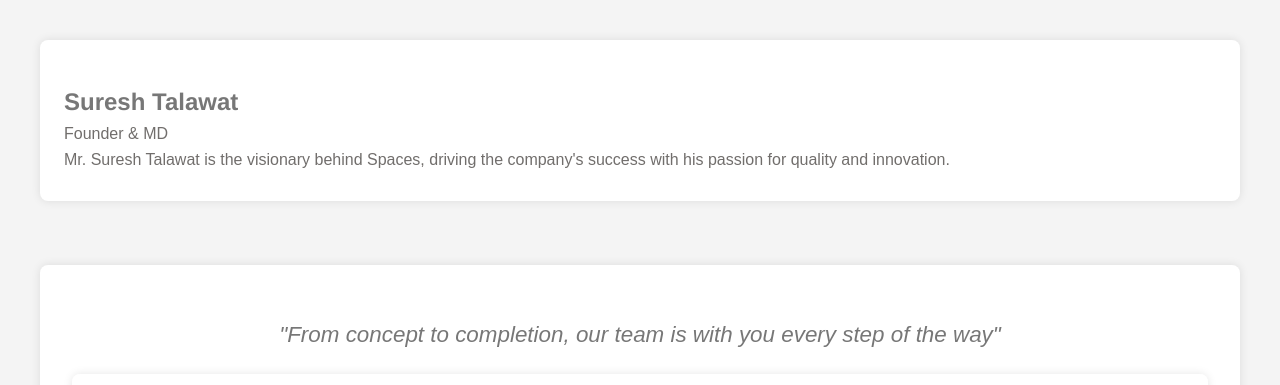
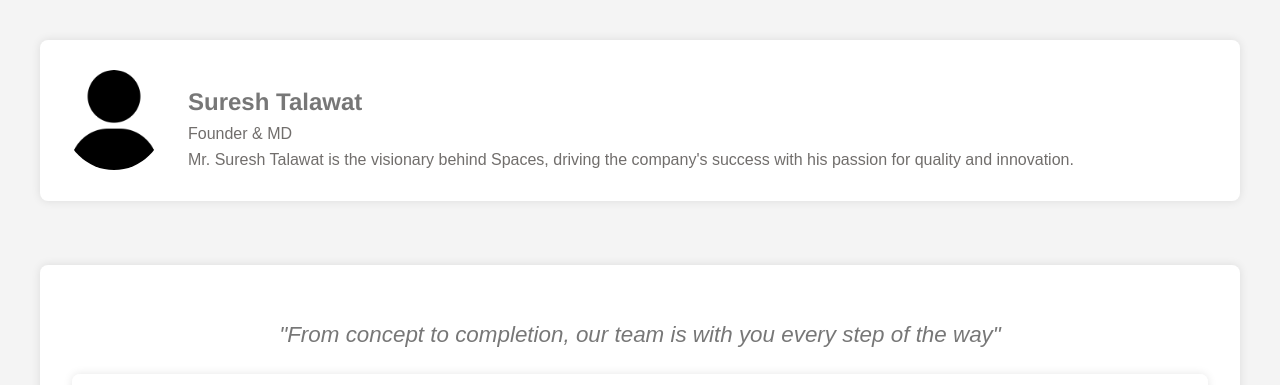
Before and after one commit to NitinLodha2812/Spaces, a plain HTML site: page about.html in a window 1280 px wide. Shown: the part 711-1096 px from the top of the page. Drawn offline with Linux system fonts and the light colour scheme.

Commit message:
Update about.html

```diff
--- a/about.html
+++ b/about.html
@@ -45,6 +45,7 @@
                 <div class="team">
                     <h2>Meet Our Team</h2>
                     <div class="team-member">
+                    <img src="user.png" alt="Team Member 1">
                         <div class="team-info">
                             <h3>Suresh Talawat</h3>
                             <p>Founder & MD</p>
```
